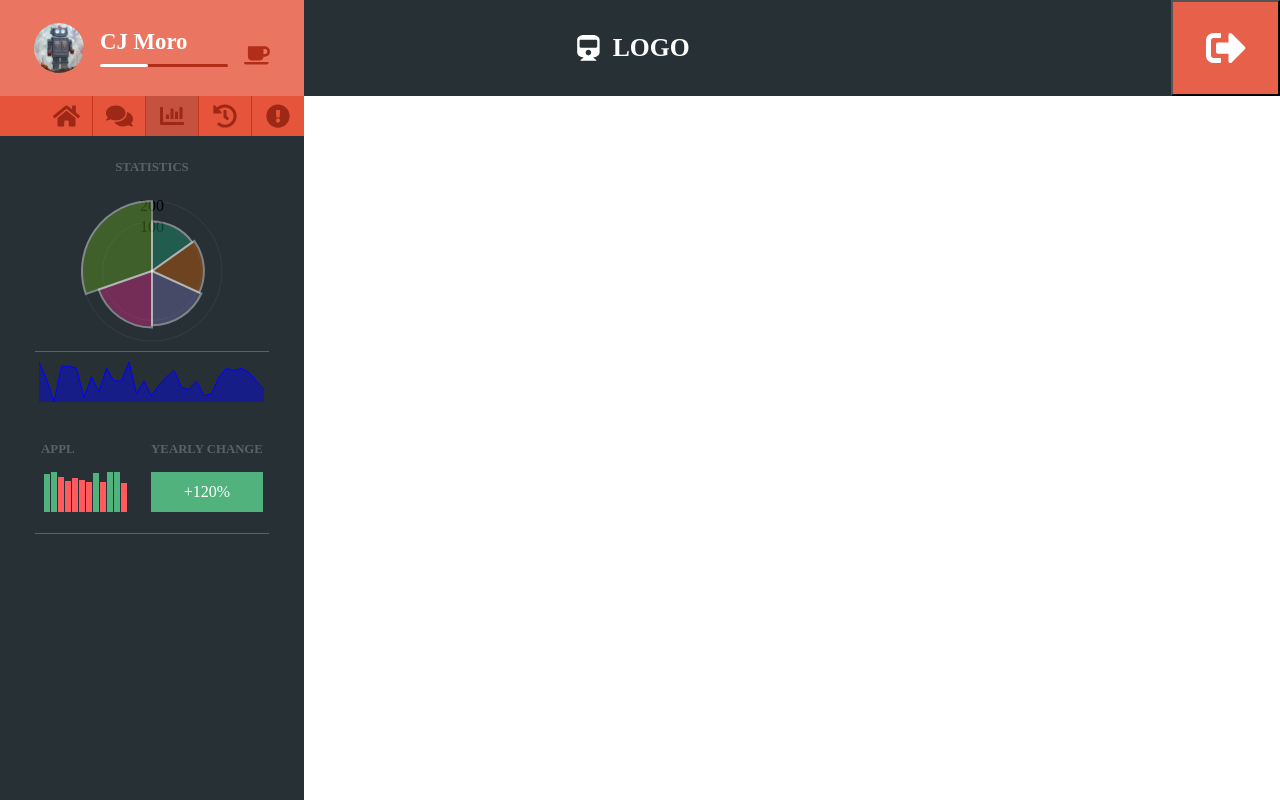
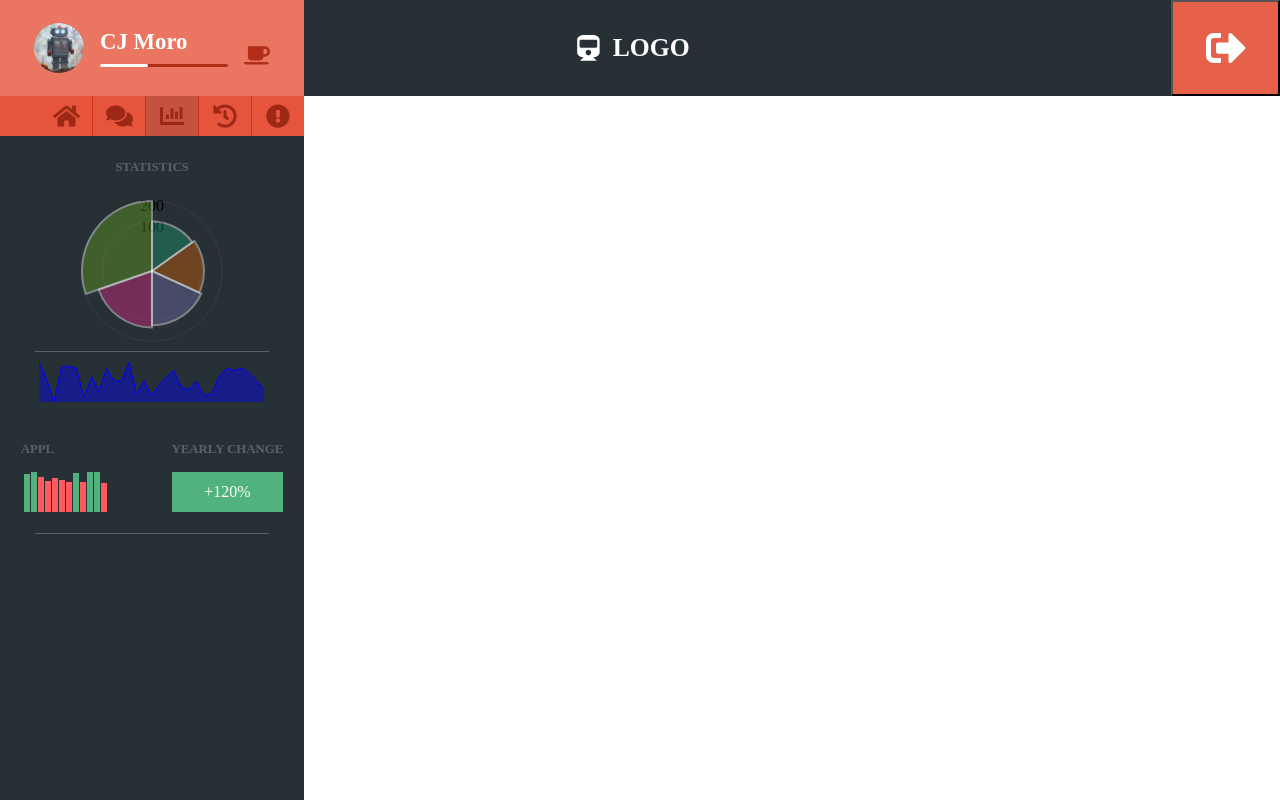
Before and after one commit to serCJm/react-admin-dashboard, a React (Create React App) app: page / in a window 1280 px wide. Both pictures are taken after a click on the element 152 px from the left and 116 px from the top of the page. Built offline with nearby package versions, Linux system fonts and the light colour scheme.

Commit message:
Style market info of graph tab

```diff
--- a/src/index.css
+++ b/src/index.css
@@ -257,23 +257,24 @@ input, textarea {
     align-items: center;
     width: 96%;
     margin: 0 auto; }
-    .side-menu .graphs .stock-info {
+    .side-menu .graphs .stock-info, .side-menu .graphs .market-info {
       display: flex;
-      justify-items: space-between;
-      align-content: center;
+      justify-content: space-between;
+      align-items: flex-start;
+      width: 90%;
       margin-top: 0;
       margin-bottom: 1rem; }
-      .side-menu .graphs .stock-info .title {
+      .side-menu .graphs .stock-info .title, .side-menu .graphs .market-info .title {
         margin: 1rem 0; }
-      .side-menu .graphs .stock-info .bar-green {
+      .side-menu .graphs .stock-info .bar-green, .side-menu .graphs .market-info .bar-green {
         fill: #52b27e; }
-        .side-menu .graphs .stock-info .bar-green:hover {
+        .side-menu .graphs .stock-info .bar-green:hover, .side-menu .graphs .market-info .bar-green:hover {
           fill: #75c298; }
-      .side-menu .graphs .stock-info .bar-red {
+      .side-menu .graphs .stock-info .bar-red, .side-menu .graphs .market-info .bar-red {
         fill: #ff5a5e; }
-        .side-menu .graphs .stock-info .bar-red:hover {
+        .side-menu .graphs .stock-info .bar-red:hover, .side-menu .graphs .market-info .bar-red:hover {
           fill: #ff8d90; }
-      .side-menu .graphs .stock-info .yearly-change {
+      .side-menu .graphs .stock-info .yearly-change, .side-menu .graphs .market-info .yearly-change {
         display: flex;
         justify-content: center;
         align-items: center;
@@ -281,7 +282,7 @@ input, textarea {
         width: 100%;
         height: 40px;
         color: #fff; }
-        .side-menu .graphs .stock-info .yearly-change .text {
+        .side-menu .graphs .stock-info .yearly-change .text, .side-menu .graphs .market-info .yearly-change .text {
           padding: 0; }
 
 /*# sourceMappingURL=index.css.map */
--- a/src/sass/modules/_sidemenu.sass
+++ b/src/sass/modules/_sidemenu.sass
@@ -83,10 +83,11 @@
         align-items: center
         width: 96%
         margin: 0 auto
-        .stock-info
+        .stock-info, .market-info
             display: flex
-            justify-items: space-between
-            align-content: center
+            justify-content: space-between
+            align-items: flex-start
+            width: 90%
             margin-top: 0
             margin-bottom: 1rem
             .title
```
Also changed, not shown: 1 other file (tests, documents, lock files or other folders).
